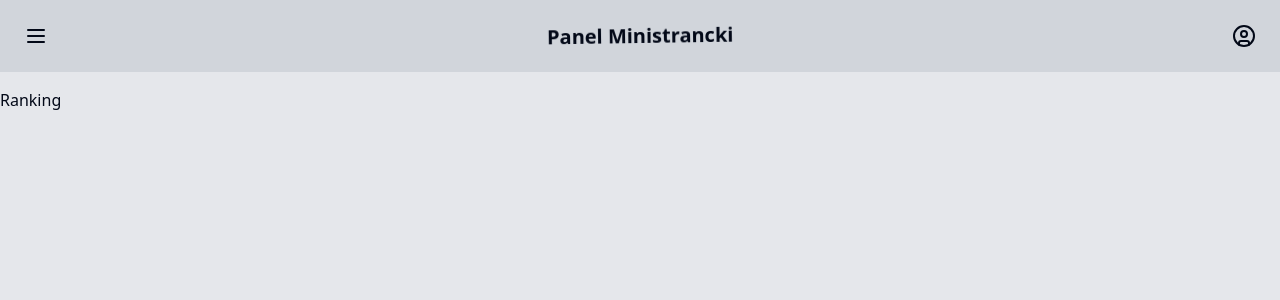
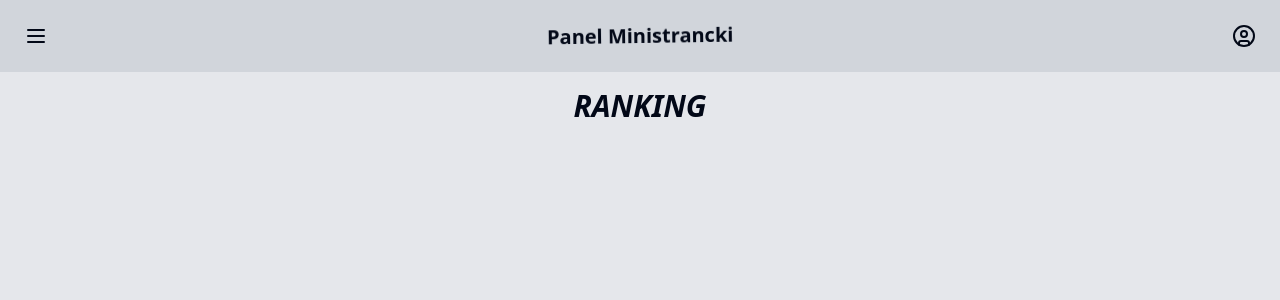
Before and after one commit to Write13579/ministranci, a Next.js app: page /ranking in a window 1280 px wide. Shown: the top 300 px of the page. Built offline with nearby package versions, Linux system fonts and the light colour scheme; no server answers.

Commit message:
pinned info sie swieci na czerwono

```diff
--- a/src/app/informacje/page.tsx
+++ b/src/app/informacje/page.tsx
@@ -7,6 +7,7 @@ import { desc } from "drizzle-orm";
 import { infos } from "@/lib/database/scheme";
 import { getMe } from "../authutils";
 import NapiszInformacje from "./NapiszInformacje";
+import clsx from "clsx";
 
 export default async function PageInformacje() {
   const allInfos = await db.query.infos.findMany({
@@ -32,8 +33,8 @@ export default async function PageInformacje() {
         <House />
       </Link>
       <div id="alles">
-        <h1 className="flex justify-center font-bold text-2xl m-5 mb-7">
-          Informacje
+        <h1 className="flex justify-center mb-5 text-3xl font-bold italic">
+          INFORMACJE
         </h1>
         <div id="kafelki">
           <div className="flex mx-10 mb-6 text-center justify-center">
@@ -42,7 +43,13 @@ export default async function PageInformacje() {
           {allInfos.map((info) => (
             <div
               key={info.id}
-              className="border-2 border-black/50 rounded-xl p-3 m-3 bg-gray-300/60 flex justify-between items-center"
+              className={clsx(
+                "border-2 border-black/50 rounded-xl p-3 m-3 bg-gray-300/60 flex justify-between items-center",
+                {
+                  "border-red-600/80 border-4 bg-red-300/15":
+                    info.pinned === true,
+                }
+              )}
             >
               <div>
                 <h2 className="mb-3 font-semibold">{info.tytul}</h2>
--- a/src/app/listaMinistrantow/page.tsx
+++ b/src/app/listaMinistrantow/page.tsx
@@ -14,7 +14,7 @@ export default async function pageListaMinistrantow() {
   const data = await getData();
   return (
     <div id="alles">
-      <h1 className="flex justify-center items-center text-3xl mb-2 font-bold italic">
+      <h1 className="flex justify-center items-center text-3xl mb-1 font-bold italic">
         LISTA MINISTRANTÓW
       </h1>
       <div className="container mx-auto py-10">
--- a/src/app/ranking/ranking.tsx
+++ b/src/app/ranking/ranking.tsx
@@ -1,3 +1,9 @@
 export default function Ranking() {
-  return <div id="alles">Ranking</div>;
+  return (
+    <div id="alles">
+      <h1 className="flex justify-center mb-5 text-3xl font-bold italic">
+        RANKING
+      </h1>
+    </div>
+  );
 }
```
